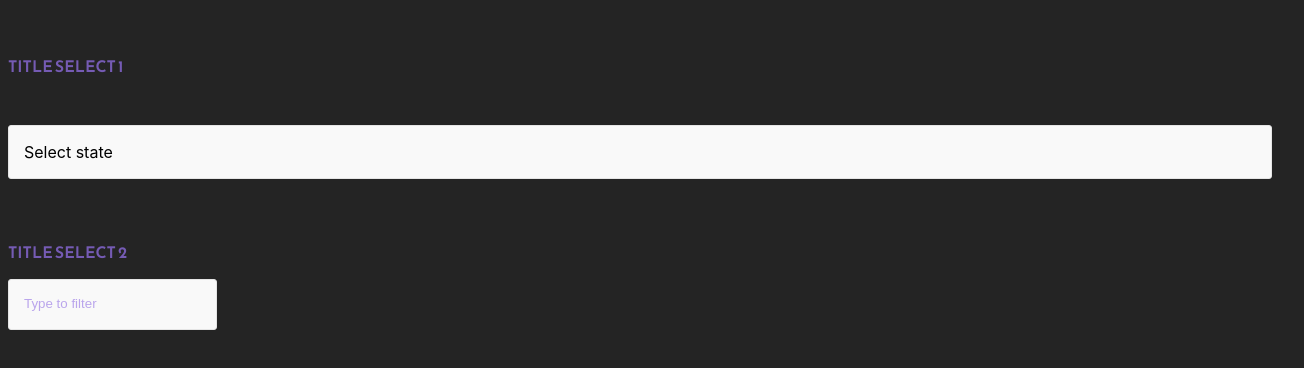
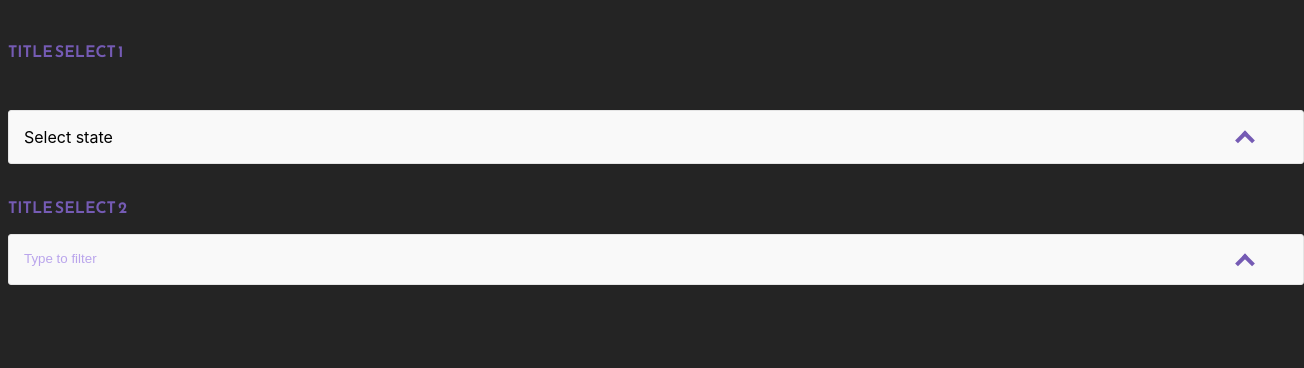
Before and after one commit to deborah-bude/library-npm-select-list, a React (Vite) app: page / in a window 1280 px wide. Shown: the top 368 px of the page, 1304 px wide, since content can reach past the window. Built offline with nearby package versions, Linux system fonts and the light colour scheme.

Commit message:
Arrow style

```diff
--- a/src/App.css
+++ b/src/App.css
@@ -1,7 +1,7 @@
 @import url('https://fonts.googleapis.com/css2?family=Reem+Kufi:wght@400;500;600;700&display=swap');
 
 .label-dropdown {
-    color : #755BB4;
+    color: #755BB4;
     text-transform: uppercase;
     font-family: 'Reem Kufi', sans-serif;
     font-weight: 600;
@@ -9,7 +9,6 @@
 }
 
 .dropdown {
-    padding: 15px 0;
     width: 100%;
     display: flex;
     flex-direction: column;
@@ -24,6 +23,30 @@
     border-radius: 3px;
     transition: 0.35s ease-in-out;
     cursor: pointer;
+    width: 100%;
+}
+
+.input-container{
+    position: relative;
+    width: 100%;
+}
+
+.arrow {
+    content: "";
+    display: inline-block;
+    width: 10px;
+    height: 10px;
+    border-top: 4px solid #755BB4;
+    border-right: 4px solid #755BB4;
+    position: absolute;
+    top: 50%;
+    right: 20px;
+    transform: translateY(-25%) rotate(-45deg);
+    transition: 0.5s ease;
+}
+
+.arrow.arrow-down {
+    transform: translateY(-50%) rotate(135deg);
 }
 
 .chosen-value::placeholder {
@@ -31,7 +54,7 @@
 }
 
 .chosen-value:focus,
-.chosen-value.open {
+.dropdown-menu.open {
     box-shadow: 0 5px 8px 0 rgba(0,0,0,0.2);
     outline: 0;
     background-color: #baa5ec;
@@ -43,6 +66,7 @@
 }
 
 .value-list {
+    z-index: 10;
     list-style: none;
     margin: 0;
     padding: 0;
```
